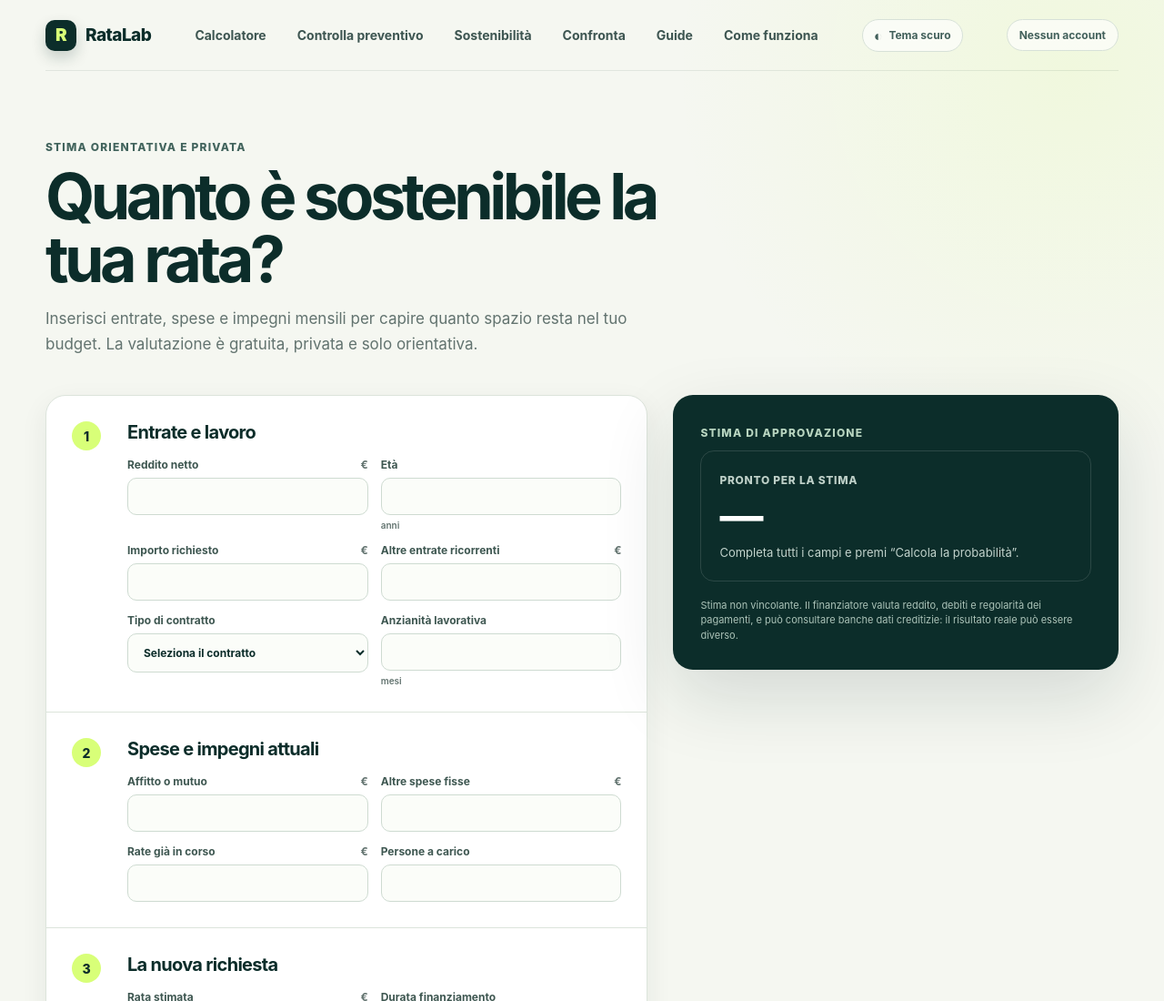
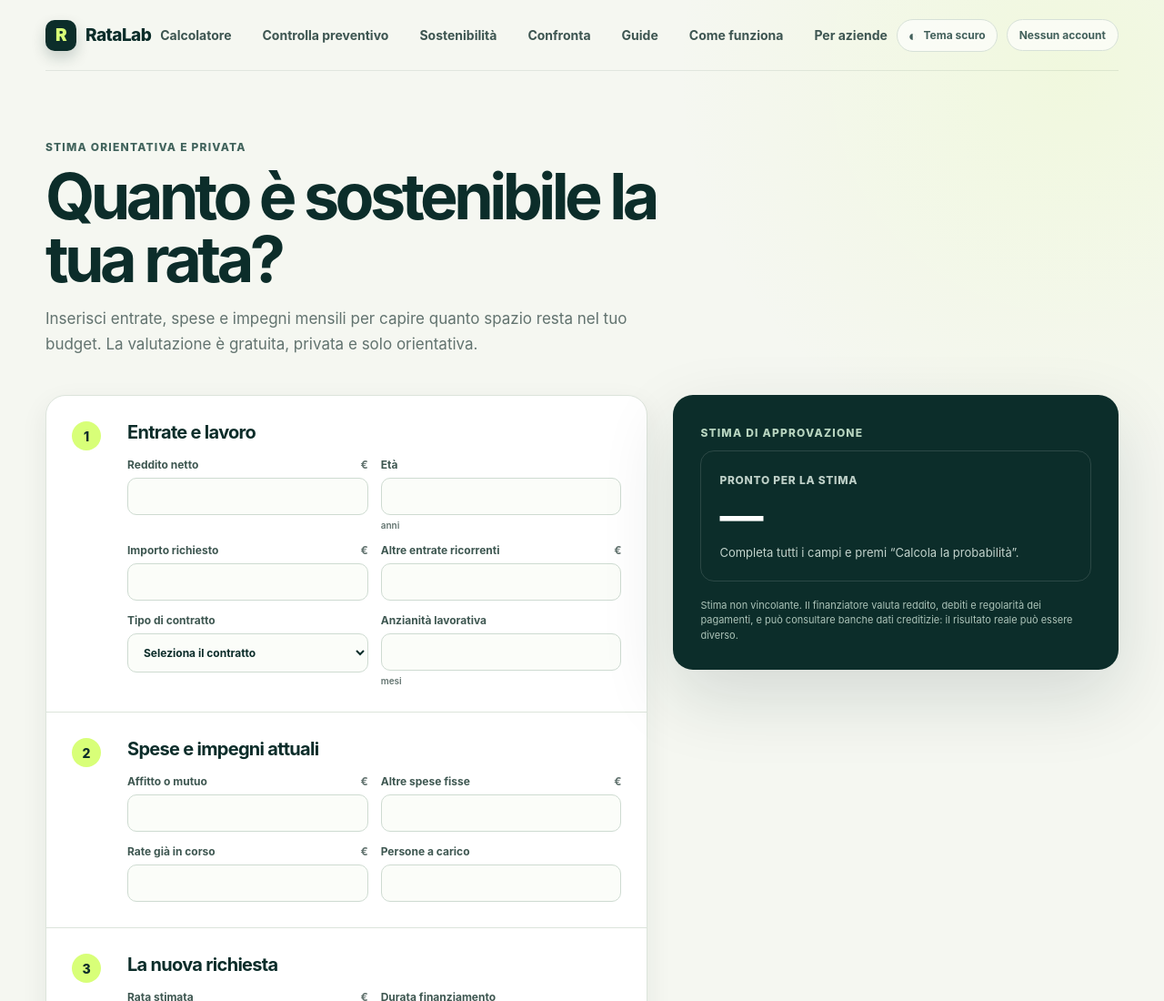
Before and after one commit to mickfive05/RataChiara, a website with bundled scripts: page probabilita-approvazione.html in a window 1280 px wide. Shown: the top 1100 px of the page at 91% size. Built offline with nearby package versions, Linux system fonts and the light colour scheme.

Commit message:
Fix Header per Aziende

```diff
--- a/probabilita-approvazione.html
+++ b/probabilita-approvazione.html
@@ -207,6 +207,7 @@
 </div>
 </footer>
 </div>
+<script type="module" src="theme.js"></script>
 <script type="module" src="approval.js">
 </script>
 </body>
--- a/theme.js
+++ b/theme.js
@@ -137,6 +137,13 @@ function addMobileMenu() {
   const nav = topbar?.querySelector('nav');
   if (!topbar || !nav || document.querySelector('.mobile-menu-toggle')) return;
 
+  if (!nav.querySelector('a[href="per-aziende.html"]')) {
+    const businessLink = document.createElement('a');
+    businessLink.href = 'per-aziende.html';
+    businessLink.textContent = 'Per aziende';
+    nav.append(businessLink);
+  }
+
   const toggleMenu = document.createElement('button');
   toggleMenu.className = 'mobile-menu-toggle';
   toggleMenu.type = 'button';
```
Also changed, not shown: controlla-preventivo.html (+1 -1 lines).
